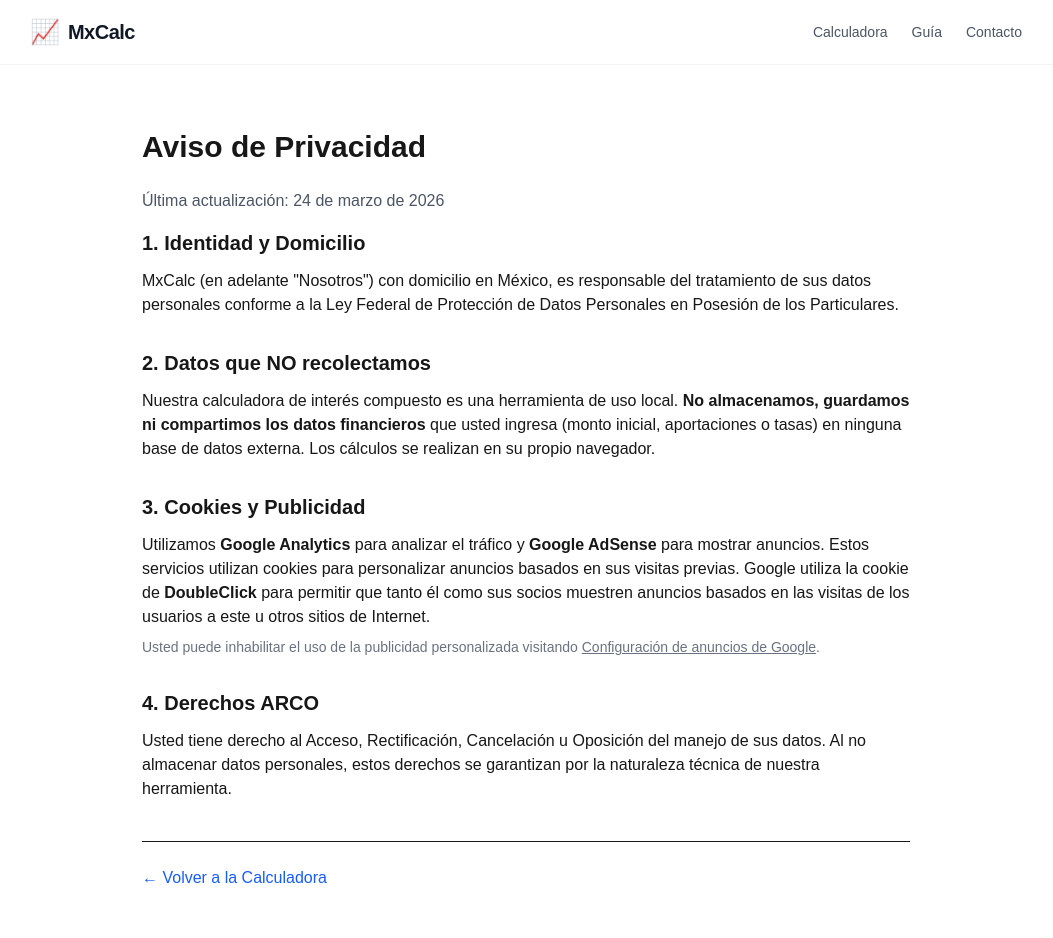
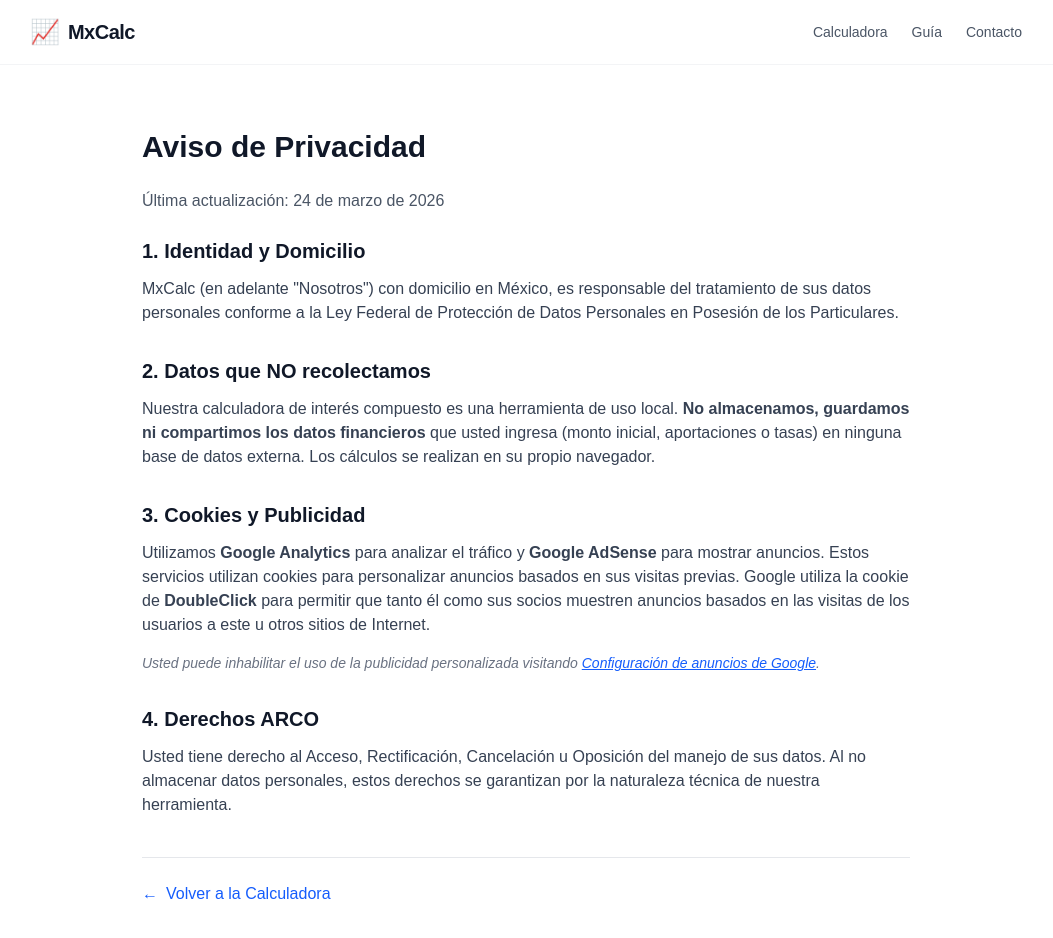
Before and after one commit to alejandrohuerga/finanzanode-mx, a Next.js app: page /privacidad in a window 1280 px wide. Shown: the top 938 px of the page, without its empty margins (114-1167 px from the left). Built offline with nearby package versions, Linux system fonts and the light colour scheme.

Commit message:
fix: :bug: FIX: Mala lectura del archivo , cambios en taildwind

```diff
--- a/src/app/privacidad/page.tsx
+++ b/src/app/privacidad/page.tsx
@@ -1,33 +1,47 @@
 export default function PrivacyPage() {
   return (
-    <main className="min-h-screen bg-white py-16 px-4">
-      <div className="max-w-3xl mx-auto prose prose-blue">
-        <h1 className="text-3xl font-bold mb-6">Aviso de Privacidad</h1>
-        <p className="text-gray-600 mb-4">Última actualización: 24 de marzo de 2026</p>
+    /* Forzamos fondo blanco y color de texto base gris oscuro */
+    <main className="min-h-screen bg-white text-gray-800 py-16 px-4">
+      {/* Eliminamos 'prose' si te da problemas, o forzamos los colores manualmente */}
+      <div className="max-w-3xl mx-auto">
+        <h1 className="text-3xl font-bold mb-6 text-gray-900">Aviso de Privacidad</h1>
+        <p className="text-gray-600 mb-6">Última actualización: 24 de marzo de 2026</p>
 
         <section className="mb-8">
-          <h2 className="text-xl font-semibold mb-3">1. Identidad y Domicilio</h2>
-          <p>MxCalc (en adelante "Nosotros") con domicilio en México, es responsable del tratamiento de sus datos personales conforme a la Ley Federal de Protección de Datos Personales en Posesión de los Particulares.</p>
+          <h2 className="text-xl font-semibold mb-3 text-gray-900">1. Identidad y Domicilio</h2>
+          <p className="text-gray-700">
+            MxCalc (en adelante "Nosotros") con domicilio en México, es responsable del tratamiento de sus datos personales conforme a la Ley Federal de Protección de Datos Personales en Posesión de los Particulares.
+          </p>
         </section>
 
         <section className="mb-8">
-          <h2 className="text-xl font-semibold mb-3">2. Datos que NO recolectamos</h2>
-          <p>Nuestra calculadora de interés compuesto es una herramienta de uso local. <strong>No almacenamos, guardamos ni compartimos los datos financieros</strong> que usted ingresa (monto inicial, aportaciones o tasas) en ninguna base de datos externa. Los cálculos se realizan en su propio navegador.</p>
+          <h2 className="text-xl font-semibold mb-3 text-gray-900">2. Datos que NO recolectamos</h2>
+          <p className="text-gray-700">
+            Nuestra calculadora de interés compuesto es una herramienta de uso local. <strong>No almacenamos, guardamos ni compartimos los datos financieros</strong> que usted ingresa (monto inicial, aportaciones o tasas) en ninguna base de datos externa. Los cálculos se realizan en su propio navegador.
+          </p>
         </section>
 
         <section className="mb-8">
-          <h2 className="text-xl font-semibold mb-3">3. Cookies y Publicidad</h2>
-          <p>Utilizamos <strong>Google Analytics</strong> para analizar el tráfico y <strong>Google AdSense</strong> para mostrar anuncios. Estos servicios utilizan cookies para personalizar anuncios basados en sus visitas previas. Google utiliza la cookie de <strong>DoubleClick</strong> para permitir que tanto él como sus socios muestren anuncios basados en las visitas de los usuarios a este u otros sitios de Internet.</p>
-          <p className="mt-2 text-sm text-gray-500">Usted puede inhabilitar el uso de la publicidad personalizada visitando <a href="https://www.google.com/settings/ads" target="_blank" className="underline">Configuración de anuncios de Google</a>.</p>
+          <h2 className="text-xl font-semibold mb-3 text-gray-900">3. Cookies y Publicidad</h2>
+          <p className="text-gray-700">
+            Utilizamos <strong>Google Analytics</strong> para analizar el tráfico y <strong>Google AdSense</strong> para mostrar anuncios. Estos servicios utilizan cookies para personalizar anuncios basados en sus visitas previas. Google utiliza la cookie de <strong>DoubleClick</strong> para permitir que tanto él como sus socios muestren anuncios basados en las visitas de los usuarios a este u otros sitios de Internet.
+          </p>
+          <p className="mt-4 text-sm text-gray-500 italic">
+            Usted puede inhabilitar el uso de la publicidad personalizada visitando <a href="https://www.google.com/settings/ads" target="_blank" rel="noopener noreferrer" className="text-blue-600 underline">Configuración de anuncios de Google</a>.
+          </p>
         </section>
 
         <section className="mb-8">
-          <h2 className="text-xl font-semibold mb-3">4. Derechos ARCO</h2>
-          <p>Usted tiene derecho al Acceso, Rectificación, Cancelación u Oposición del manejo de sus datos. Al no almacenar datos personales, estos derechos se garantizan por la naturaleza técnica de nuestra herramienta.</p>
+          <h2 className="text-xl font-semibold mb-3 text-gray-900">4. Derechos ARCO</h2>
+          <p className="text-gray-700">
+            Usted tiene derecho al Acceso, Rectificación, Cancelación u Oposición del manejo de sus datos. Al no almacenar datos personales, estos derechos se garantizan por la naturaleza técnica de nuestra herramienta.
+          </p>
         </section>
 
-        <footer className="mt-10 pt-6 border-t">
-          <a href="/" className="text-blue-600 hover:underline">← Volver a la Calculadora</a>
+        <footer className="mt-10 pt-6 border-t border-gray-200">
+          <a href="/" className="text-blue-600 font-medium hover:underline inline-flex items-center">
+            <span className="mr-2">←</span> Volver a la Calculadora
+          </a>
         </footer>
       </div>
     </main>
```
